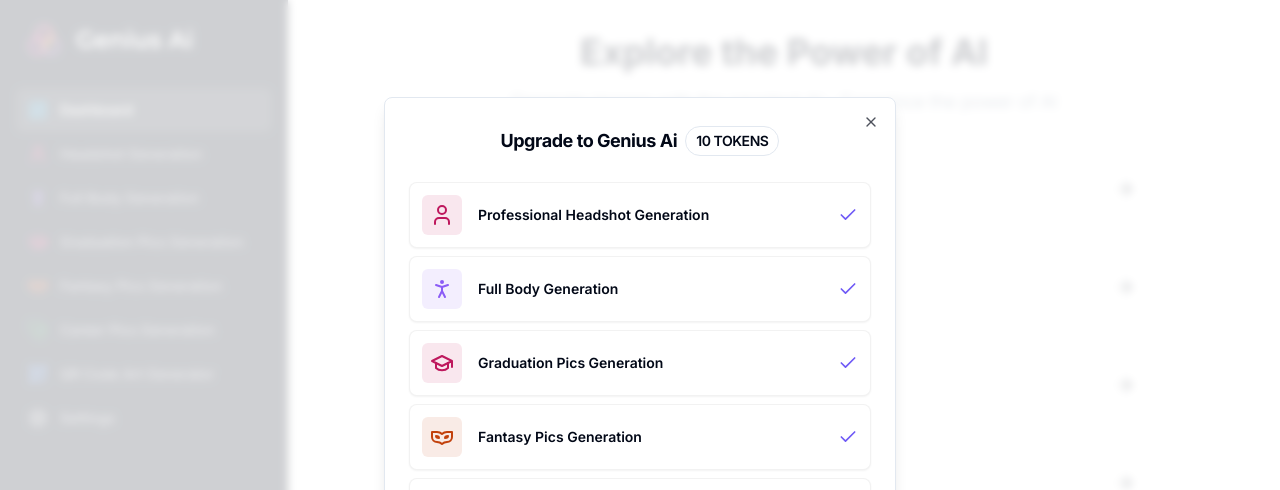
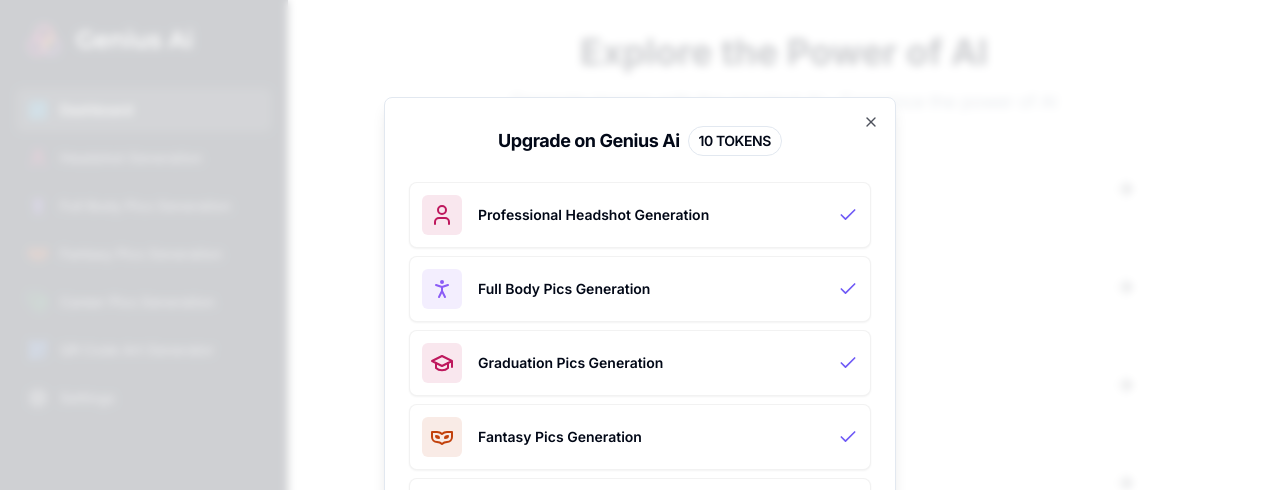
Before and after one commit to davidnjagah/ai-saas-envato, a Next.js app: page /dashboard in a window 1280 px wide. Both pictures are taken after a click on the button "Upgrade". Shown: the top 490 px of the page. Built offline with nearby package versions, Linux system fonts and the light colour scheme; no server answers.

Commit message:
Live we go

```diff
--- a/app/(dashboard)/(routes)/dashboard/page.tsx
+++ b/app/(dashboard)/(routes)/dashboard/page.tsx
@@ -14,7 +14,7 @@
     href: "/headshotai"
   },
   {
-    label: "Full Body Generation",
+    label: "Full Body Pic Generation",
     icon: PersonStanding,
     color: "text-violet-500",
     bgColor: "bg-violet-500/10",
--- a/app/api/paystack/route.ts
+++ b/app/api/paystack/route.ts
@@ -41,7 +41,7 @@
 
     const params: PageParams = {
         "email": userEmail,
-        "amount": "100",
+        "amount": "100000",
         "callback_url": settingsUrl
     };
 
--- a/components/free-counter.tsx
+++ b/components/free-counter.tsx
@@ -22,9 +22,6 @@
 }:FreeCounterProps) => {
     const proModal = useProModal();
     const [mounted, setMounted] = useState(false);
-
-    // console.log("counter:",userMaxApiCount);
-    // console.log("counter:",apiLimitCount);
 
     useEffect(() => {
 
--- a/components/landing-hero.tsx
+++ b/components/landing-hero.tsx
@@ -27,6 +27,7 @@
                 />
             </div>
         </div>
+
         <div className="text-sm md:text-xl font-light text-zinc-400">
             Create content using AI 10x faster.
         </div>
@@ -40,6 +41,9 @@
         <div className="text-zinc-400 text-xs md:text-sm font-normal">
             No credit card required.
         </div>
+        <div className="text-sm md:text-xl font-light text-zinc-400">
+            The Photo Studio of the Future.
+        </div>
     </div>
   )
 }
--- a/components/pro-modal.tsx
+++ b/components/pro-modal.tsx
@@ -35,7 +35,7 @@
         bgColor: "bg-pink-700/10"
     },
     {
-        label: "Full Body Generation",
+        label: "Full Body Pics Generation",
         icon: PersonStanding,
         color: "text-violet-500",
         bgColor: "bg-violet-500/10"
@@ -89,7 +89,7 @@
             <DialogHeader>
                 <DialogTitle className="flex justify-center items-center flex-col gap-y-4 pb-2">
                     <div className="flex items-center gap-x-2 font-bold py-1">
-                        Upgrade to Genius Ai
+                        Upgrade on Genius Ai
                         <Badge className="uppercase text-sm py-1" variant="premium">
                             10 Tokens
                         </Badge>
--- a/components/sidebar.tsx
+++ b/components/sidebar.tsx
@@ -27,18 +27,11 @@
         color: "text-pink-700"
     },
     {
-        label: "Full Body Generation",
+        label: "Full Body Pics Generation",
         icon: PersonStanding,
         color: "text-violet-500",
         bgColor: "bg-violet-500/10",
         href: "/fullbody"
-      },
-      {
-        label: "Graduation Pics Generation",
-        icon: GraduationCap,
-        color: "text-pink-700",
-        bgColor: "bg-pink-700/10",
-        href: "/graduation"
       },
       {
         label: "Fantasy Pics Generation",
@@ -81,8 +74,6 @@
 }: SidebarProps) => {
     const pathname = usePathname();
 
-    // console.log("sidebar:",userMaxApiCount);
-    // console.log("sidebar:",apiLimitCount);
     return (
         <div className="space-y-1 py-4 flex flex-col h-full bg-[#111827] text-white">
             <div className="px-4 pt-2 flex-1">
@@ -98,7 +89,7 @@
                         Genius Ai
                     </h1>
                 </Link>
-                <div className="mb-2">
+                <div className="space-y-1 mb-2">
                     {routes.map((route)=>(
                         <Link
                         href={route.href}
```
